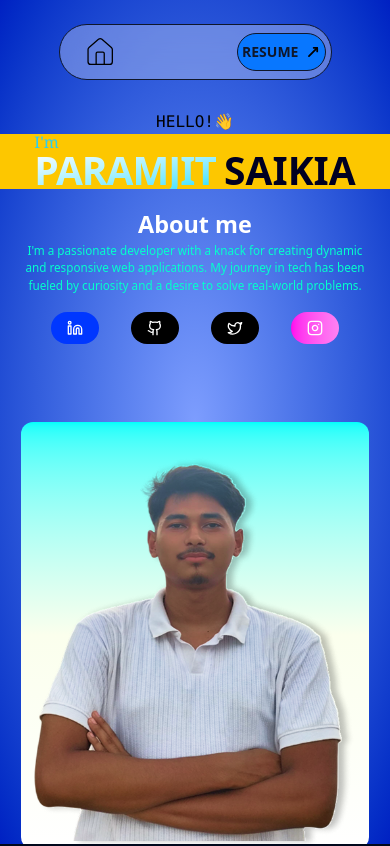
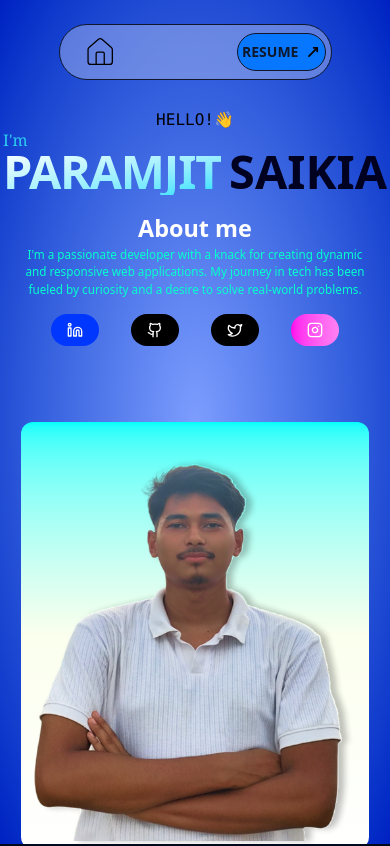
Before and after one commit to Paramjitsaikia001/PRMJTS, a React (Vite) app: page / in a window 390 px wide. Shown: the top 846 px of the page. Built offline with nearby package versions, Linux system fonts and the light colour scheme.

Commit message:
responsiveness checking

```diff
--- a/src/App.tsx
+++ b/src/App.tsx
@@ -50,7 +50,7 @@ function App() {
                   <span className="animate-hello">👋</span>
                 </h2>
                 <div className="flex flex-col  w-[100%]">
-                  <div className="flex w-full justify-center gap-2 text-end items-end bg-yellow-400 sm:bg-none text-[10vw] sm:text-[15vw]  md:text-[8vw] font-stretch-56% font-extrabold leading-none">
+                  <div className="flex w-full justify-center gap-2 text-end items-end  sm:bg-none text-[12vw] sm:text-[15vw]  md:text-[8vw] font-stretch-56% font-extrabold leading-none">
                     <h1 className="flex flex-col items-start h-full space-y-0 leading-none">
                       <span className="font-serif font-extralight text-[1rem] md:text-[2rem] text-[#2dcdf1] leading-none">
                         I'm
```
